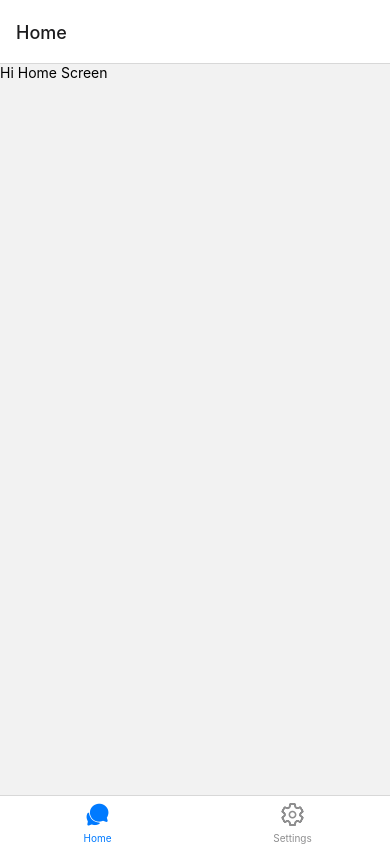
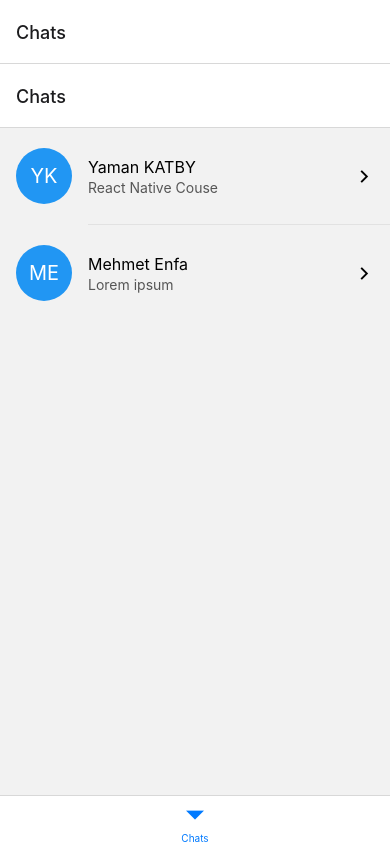
Before and after one commit to mehmetenfa/basic-chate-app, a React Native app: screen /Chats in a window 390 px wide. Built offline with nearby package versions, Linux system fonts and the light colour scheme.

Commit message:
update and add setting page

```diff
--- a/App.js
+++ b/App.js
@@ -1,54 +1,37 @@
-import React from 'react'
-import { SafeAreaView, Text } from 'react-native'
-import { createBottomTabNavigator } from '@react-navigation/bottom-tabs'
-import { NavigationContainer } from '@react-navigation/native'
-import {Ionicons} from '@expo/vector-icons'
+import React from "react";
+import { NavigationContainer } from "@react-navigation/native";
+import { createStackNavigator } from "@react-navigation/stack";
+import { createBottomTabNavigator } from "@react-navigation/bottom-tabs";
+import Chats from './screens/Chats'
 
+const ChatsStack = createStackNavigator()
 
-const Home = () => {
+const ChatsScreen = () => {
   return (
-    <SafeAreaView>
-      <Text>Hi Home Screen</Text>
-    </SafeAreaView>
-  )
-}
-
-const Settings = () => {
-  return (
-    <SafeAreaView>
-      <Text>Hi Settings Screen</Text>
-    </SafeAreaView>
+    <ChatsStack.Navigator>
+      <ChatsStack.Screen name="Chats" component={Chats} />
+    </ChatsStack.Navigator>
   )
 }
 
 const Tabs = createBottomTabNavigator()
 
+const TabsScreen = () => (
+  <Tabs.Navigator>
+    <Tabs.Screen name='Chats' component={ChatsScreen} />
+  </Tabs.Navigator>
+)
+
+const MainStack = createStackNavigator()
+
 const App = () => {
   return (
     <NavigationContainer>
-      <Tabs.Navigator
-      screenOptions={({ route }) => ({
-        tabBarIcon: ({ focused, color, size }) => {
-          let iconName;
-
-          if (route.name === 'Home') {
-            iconName = focused
-              ? 'chatbubbles'
-              : 'chatbubbles-outline';
-          } else if (route.name === 'Settings') {
-            iconName = focused ? 'settings' : 'settings-outline';
-          }
-
-          // You can return any component that you like here!
-          return <Ionicons name={iconName} size={size} color={color} />;
-        },
-      })}
-      >
-        <Tabs.Screen name='Home' component={Home} />
-        <Tabs.Screen name='Settings' component={Settings} />
-      </Tabs.Navigator>
+      <MainStack.Navigator headerMode='none'>
+        <MainStack.Screen name='Tabs' component={TabsScreen} />
+      </MainStack.Navigator>
     </NavigationContainer>
   )
 }
 
-export default App;
+export default App
--- a/screens/Chats.js
+++ b/screens/Chats.js
@@ -26,9 +26,9 @@ const Chats = () => {
 };
 
 const styles = StyleSheet.create({
-  marginTop: {
-    marginTop: 35,
-  },
+  // marginTop: {
+  //   marginTop: 35,
+  // },
   serprator: {
     height: StyleSheet.hairlineWidth,
     backgroundColor: "#E2E2E2",
```
Also changed, not shown: screens/Settings.js (added, +10 -0 lines).
